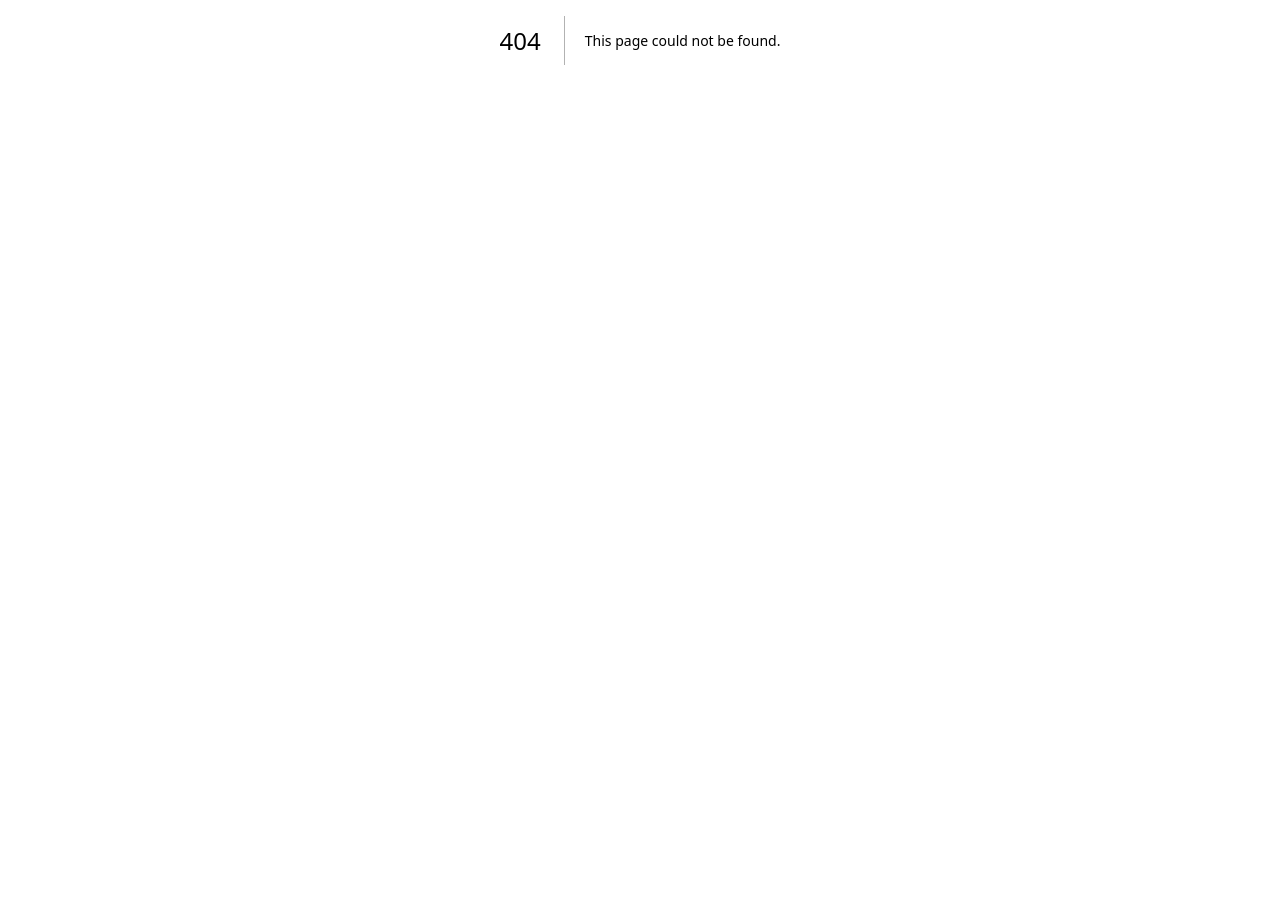
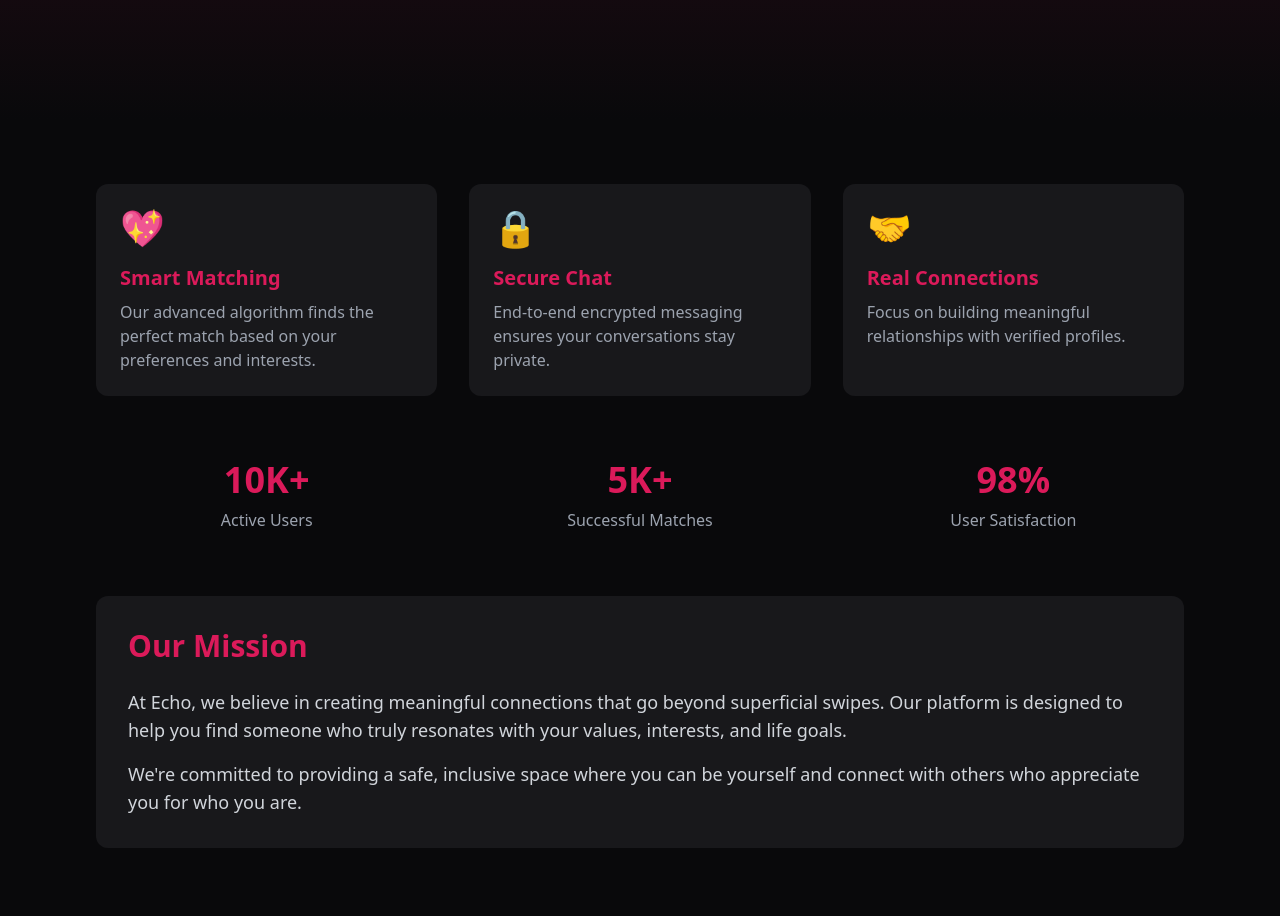
Before and after one commit to ujjawal-Arora/Echo, a Next.js app in the folder apps/web/: page /about in a window 1280 px wide. Before the commit this address had no page. Shown: the part 360-1276 px from the top of the page. Before the commit the page ends 800 px from the top, so only its background shows below. Built offline with nearby package versions, Linux system fonts and the light colour scheme; sample sign-in values are in the browser's storage.

Commit message:
landing page ui changes

```diff
--- a/apps/web/app/Components/Footer.tsx
+++ b/apps/web/app/Components/Footer.tsx
@@ -6,7 +6,7 @@ const Footer: React.FC = () => {
   const currentYear = new Date().getFullYear();
 
   return (
-    <footer className=" mt-5 bg-zinc-800 border-t border-pink-500/30 text-white py-8 px-4">
+    <footer className=" mt-5 bg-[#09090b]  text-white py-8 px-4">
       <div className="max-w-7xl mx-auto">
         <div className="grid grid-cols-1 md:grid-cols-4 gap-8">
           {/* Brand Section */}
--- /dev/null
+++ b/apps/web/app/about/page.tsx
@@ -0,0 +1,100 @@
+"use client";
+import ProtectedRoute from '../Components/ProtectedRoute';
+
+function AboutContent() {
+  const features = [
+    {
+      title: "Smart Matching",
+      description: "Our advanced algorithm finds the perfect match based on your preferences and interests.",
+      icon: "💖"
+    },
+    {
+      title: "Secure Chat",
+      description: "End-to-end encrypted messaging ensures your conversations stay private.",
+      icon: "🔒"
+    },
+    {
+      title: "Real Connections",
+      description: "Focus on building meaningful relationships with verified profiles.",
+      icon: "🤝"
+    }
+  ];
+
+  const stats = [
+    { number: "10K+", label: "Active Users" },
+    { number: "5K+", label: "Successful Matches" },
+    { number: "98%", label: "User Satisfaction" }
+  ];
+
+  return (
+    <div className="min-h-screen bg-zinc-950 text-white">
+      {/* Hero Section */}
+      <div className="relative h-[60vh] flex items-center justify-center">
+        <div className="absolute inset-0 bg-gradient-to-b from-[#DB1A5A]/20 to-zinc-950" />
+        <div className="relative z-10 text-center px-4">
+          <h1 className="text-5xl font-bold mb-6">About Echo</h1>
+          <p className="text-xl text-gray-300 max-w-2xl mx-auto">
+            Connecting hearts through meaningful conversations and shared interests.
+          </p>
+        </div>
+      </div>
+
+      {/* Features Section */}
+      <div className="max-w-6xl mx-auto px-8 py-16">
+        <div className="grid grid-cols-1 md:grid-cols-3 gap-8 mb-16">
+          {features.map((feature, index) => (
+            <div key={index} className="bg-zinc-900 p-6 rounded-xl hover:shadow-lg hover:shadow-[#DB1A5A]/20 transition-all duration-300">
+              <div className="text-4xl mb-4">{feature.icon}</div>
+              <h3 className="text-xl font-bold mb-2 text-[#DB1A5A]">{feature.title}</h3>
+              <p className="text-gray-400">{feature.description}</p>
+            </div>
+          ))}
+        </div>
+
+        {/* Stats Section */}
+        <div className="grid grid-cols-1 md:grid-cols-3 gap-8 mb-16">
+          {stats.map((stat, index) => (
+            <div key={index} className="text-center">
+              <div className="text-4xl font-bold text-[#DB1A5A] mb-2">{stat.number}</div>
+              <div className="text-gray-400">{stat.label}</div>
+            </div>
+          ))}
+        </div>
+
+        {/* Mission Section */}
+        <div className="bg-zinc-900 rounded-xl p-8 mb-16">
+          <h2 className="text-3xl font-bold mb-6 text-[#DB1A5A]">Our Mission</h2>
+          <p className="text-gray-300 text-lg mb-4">
+            At Echo, we believe in creating meaningful connections that go beyond superficial swipes.
+            Our platform is designed to help you find someone who truly resonates with your values,
+            interests, and life goals.
+          </p>
+          <p className="text-gray-300 text-lg">
+            We're committed to providing a safe, inclusive space where you can be yourself and
+            connect with others who appreciate you for who you are.
+          </p>
+        </div>
+
+        {/* Team Section */}
+        <div className="text-center">
+          <h2 className="text-3xl font-bold mb-8 text-[#DB1A5A]">Join Our Community</h2>
+          <p className="text-gray-300 text-lg mb-8 max-w-2xl mx-auto">
+            Be part of a growing community of individuals looking for meaningful connections.
+            Start your journey today and find someone who truly understands you.
+          </p>
+          <button className="bg-[#DB1A5A] text-white px-8 py-3 rounded-lg hover:bg-[#B81A4D] transition-colors">
+            Get Started
+          </button>
+        </div>
+      </div>
+    </div>
+  );
+}
+
+export default function Page() {
+  return (
+    <ProtectedRoute>
+      <AboutContent />
+    </ProtectedRoute>
+  );
+}
--- /dev/null
+++ b/apps/web/app/explore/page.tsx
@@ -0,0 +1,80 @@
+"use client";
+import { useState } from 'react';
+import ProtectedRoute from '../Components/ProtectedRoute';
+
+function ExploreContent() {
+  const [activeTab, setActiveTab] = useState('trending');
+
+  const tabs = [
+    { id: 'trending', label: 'Trending' },
+    { id: 'new', label: 'New Matches' },
+    { id: 'nearby', label: 'Nearby' }
+  ];
+
+  return (
+    <div className="min-h-screen bg-zinc-950 text-white p-8">
+      <div className="max-w-6xl mx-auto">
+        <h1 className="text-4xl font-bold text-[#DB1A5A] mb-8">Explore</h1>
+
+        {/* Tabs */}
+        <div className="flex space-x-4 mb-8 border-b border-gray-800">
+          {tabs.map(tab => (
+            <button
+              key={tab.id}
+              onClick={() => setActiveTab(tab.id)}
+              className={`pb-4 px-4 relative ${
+                activeTab === tab.id
+                  ? 'text-[#DB1A5A]'
+                  : 'text-gray-400 hover:text-white'
+              }`}
+            >
+              {tab.label}
+              {activeTab === tab.id && (
+                <div className="absolute bottom-0 left-0 right-0 h-1 bg-[#DB1A5A] rounded-t-full" />
+              )}
+            </button>
+          ))}
+        </div>
+
+        {/* Content */}
+        <div className="grid grid-cols-1 md:grid-cols-2 lg:grid-cols-3 gap-6">
+          {/* Sample Cards */}
+          {[1, 2, 3, 4, 5, 6].map((item) => (
+            <div key={item} className="bg-zinc-900 rounded-xl overflow-hidden shadow-lg hover:shadow-[#DB1A5A]/20 transition-all duration-300">
+              <div className="relative h-64">
+                <div className="absolute inset-0 bg-gradient-to-b from-transparent to-zinc-900" />
+                <div className="absolute bottom-4 left-4">
+                  <h3 className="text-xl font-bold">User {item}</h3>
+                  <p className="text-gray-400">Location</p>
+                </div>
+              </div>
+              <div className="p-4">
+                <div className="flex flex-wrap gap-2 mb-4">
+                  {['Travel', 'Music', 'Art'].map((interest) => (
+                    <span key={interest} className="px-3 py-1 bg-[#DB1A5A]/10 text-[#DB1A5A] rounded-full text-sm">
+                      {interest}
+                    </span>
+                  ))}
+                </div>
+                <p className="text-gray-400 mb-4">
+                  Lorem ipsum dolor sit amet, consectetur adipiscing elit. Sed do eiusmod tempor incididunt ut labore.
+                </p>
+                <button className="w-full bg-[#DB1A5A] text-white py-2 rounded-lg hover:bg-[#B81A4D] transition-colors">
+                  View Profile
+                </button>
+              </div>
+            </div>
+          ))}
+        </div>
+      </div>
+    </div>
+  );
+}
+
+export default function Page() {
+  return (
+    <ProtectedRoute>
+      <ExploreContent />
+    </ProtectedRoute>
+  );
+}
--- a/apps/web/app/landing/components/FirstPage.tsx
+++ b/apps/web/app/landing/components/FirstPage.tsx
@@ -7,7 +7,9 @@ import { useRouter } from 'next/navigation';
 export default function FirstPage() {
     const router = useRouter();
     return (
-        <div className="bg-zinc-900 flex tracking-wide min-h-[90vh]">
+        <div className="bg-zinc-900  flex tracking-wide min-h-[90vh] bg-gradient-to-b from-[#DB1A5A]/20 to-zinc-950">
+                        {/* <div className="absolute inset-0 bg-gradient-to-b from-[#DB1A5A]/20 to-zinc-950" /> */}
+
             <div className='text-white z-40 w-[66%] mt-20'>
                 <h1 className='text-5xl flex justify-start mt-16 ml-16 mr-16 font-bold text-[#DB1A5A]'>Real People. Real Connections. Real Love.</h1>
                 <h2 className='flex ml-16 mr-20 mt-4 text-xl'>Join today and take the first step toward finding someone who shares your passions and values. Love might be closer than you think—start your journey now!</h2>
--- a/apps/web/app/landing/components/SecondPage.tsx
+++ b/apps/web/app/landing/components/SecondPage.tsx
@@ -3,11 +3,11 @@ import { TiTick } from "react-icons/ti";
 import { IoClose } from "react-icons/io5";
 export default function SecondPage() {
     return (
-        <div>
+        <div className="bg-zinc-950">
             <h1 className="text-[#DB1A5A] text-4xl flex justify-center mt-10 font-bold">Start Connecting with Just a Swipe!</h1>
             <p className="text-white mt-2 flex justify-center">Want to meet someone new? Simply swipe right to send a connection request. </p>
             <p className="text-white mt-2 flex justify-center">If they swipe right too, the conversation begins—safe, simple, and secure!</p>
-            <div className="flex min-h-screen  justify-center items-center space-x-6 relative">
+            <div className="flex min-h-screen justify-center items-center space-x-6 relative">
                 <div className="w-[70%] flex justify-center mt-10 gap-10">
                     <div className="border-4 border-[#DB1A5A] rounded-2xl w-fit">
                         <img src="/FrontPage3.png" className="rounded-3xl p-2" />
--- a/apps/web/app/landing/components/ThirdPage.tsx
+++ b/apps/web/app/landing/components/ThirdPage.tsx
@@ -4,7 +4,7 @@ import { BsHearts } from "react-icons/bs";
 
 export default function ThirdPage() {
     return (
-        <div className="bg-zinc-900 flex tracking-wide min-h-[100vh] relative overflow-hidden">
+        <div className=" flex tracking-wide min-h-[100vh] relative overflow-hidden">
 <div className="w-[100%] m-14">
     <h1 className="text-[#DB1A5A] flex justify-center font-bold text-4xl">Your Match, Your Conversation – Let’s Talk!</h1>
     <div className="flex justify-center">
--- a/apps/web/app/landing/page.tsx
+++ b/apps/web/app/landing/page.tsx
@@ -12,17 +12,24 @@ import { clearChatState } from '@repo/redux';
 
 export default function Landing() {
     return (
-        <div className="min-h-screen bg-zinc-900">
+        <div className="min-h-screen bg-[#09090b]">
             <Toaster position="top-center" />
             <TopBar />
             <section>
                 <FirstPage />
             </section>
             <section>
+                <div className="bg-gradient-to-b from-[#DB1A5A]/20 to-zinc-950">
                 <SecondPage />
+
+                </div>
             </section>
             <section>3
+
+            <div className="bg-gradient-to-b from-[#09090b] to-[#DB1A5A]/20">
+
                 <ThirdPage />
+                </div>
             </section>
             <section>
                 <Footer />
@@ -69,17 +76,45 @@ function TopBar() {
         router.push('/chat');
     };
 
+    const handleExploreClick = () => {
+        if (!isLoggedIn) {
+            toast.error('Please login first to explore!');
+            router.push('/signin');
+            return;
+        }
+        router.push('/explore');
+    };
+
+    const handleAboutClick = () => {
+        if (!isLoggedIn) {
+            toast.error('Please login first to view about page!');
+            router.push('/signin');
+            return;
+        }
+        router.push('/about');
+    };
+
     return (
-        <div className="flex bg-zinc-900 shadow-xl border-b border-pink-500/30 text-white justify-between p-2">
+        <div className="flex bg-[#121214] shadow-[0_4px_6px_-1px_rgba(255,255,255,0.3)] border-b border-pink-500/30 text-white justify-between p-2">
             <div className="flex flex-col justify-center">
                 <img src="/Logo.png" className="flex w-50 h-10" />
             </div>
             <div className="flex flex-col justify-center">
                 <div className="flex gap-8 font-bold text-lg text-gray-100">
                     <h1 className="hover:text-[#DB1A5A] hover:underline underline-offset-8 cursor-pointer">HOME</h1>
-                    <h1 className="hover:text-[#DB1A5A] hover:underline underline-offset-8 cursor-pointer">ABOUT</h1>
+                    <h1
+                        className="hover:text-[#DB1A5A] hover:underline underline-offset-8 cursor-pointer"
+                        onClick={handleAboutClick}
+                    >
+                        ABOUT
+                    </h1>
                     <h1 className="hover:text-[#DB1A5A] hover:underline underline-offset-8 cursor-pointer">PRICING</h1>
-                    <h1 className="hover:text-[#DB1A5A] hover:underline underline-offset-8 cursor-pointer">EXPLORE</h1>
+                    <h1
+                        className="hover:text-[#DB1A5A] hover:underline underline-offset-8 cursor-pointer"
+                        onClick={handleExploreClick}
+                    >
+                        EXPLORE
+                    </h1>
                     <h1
                         className="hover:text-[#DB1A5A] hover:underline underline-offset-8 cursor-pointer"
                         onClick={handleChatClick}
```
